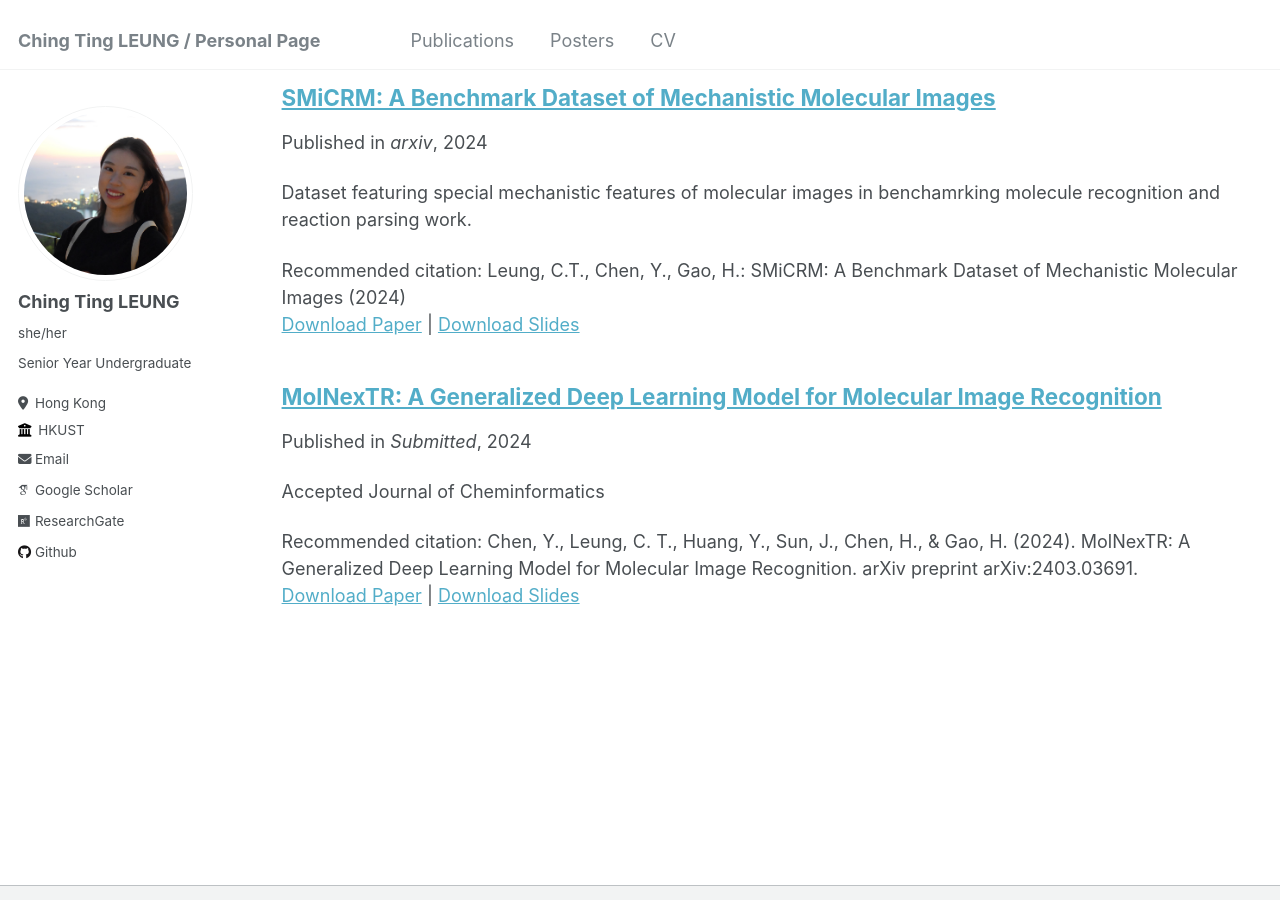
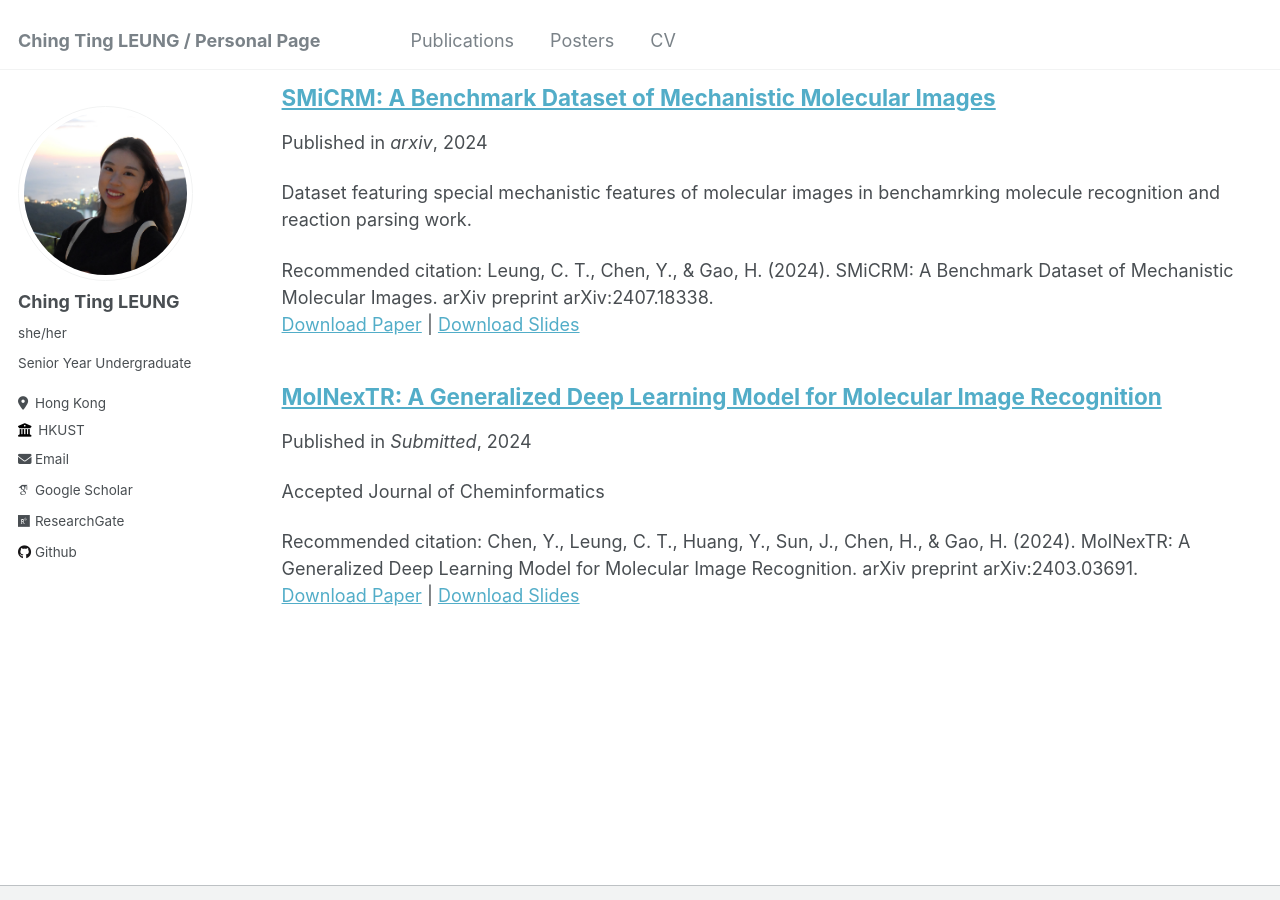
Before and after one commit to ting2025/ting2025.github.io, a Jekyll site: the page built from _pages/publications.md, in a window 1280 px wide and 900 px high, scrolled down 680 px. Built offline with Jekyll 4.4.1, drawn with Linux system fonts in a browser that asks for light colours; some web fonts are replaced.

Commit message:
Update SMiCRM.md

```diff
--- a/_publications/SMiCRM.md
+++ b/_publications/SMiCRM.md
@@ -7,6 +7,5 @@ date: 2024-03-01
 venue: 'arxiv'
 slidesurl: ''
 paperurl: 'https://arxiv.org/abs/2407.18338'
-citation: 'Leung, C.T., Chen, Y., Gao, H.: SMiCRM: A Benchmark Dataset of Mechanistic
-Molecular Images (2024)'
+citation: 'Leung, C. T., Chen, Y., & Gao, H. (2024). SMiCRM: A Benchmark Dataset of Mechanistic Molecular Images. arXiv preprint arXiv:2407.18338.'
 ---
```
